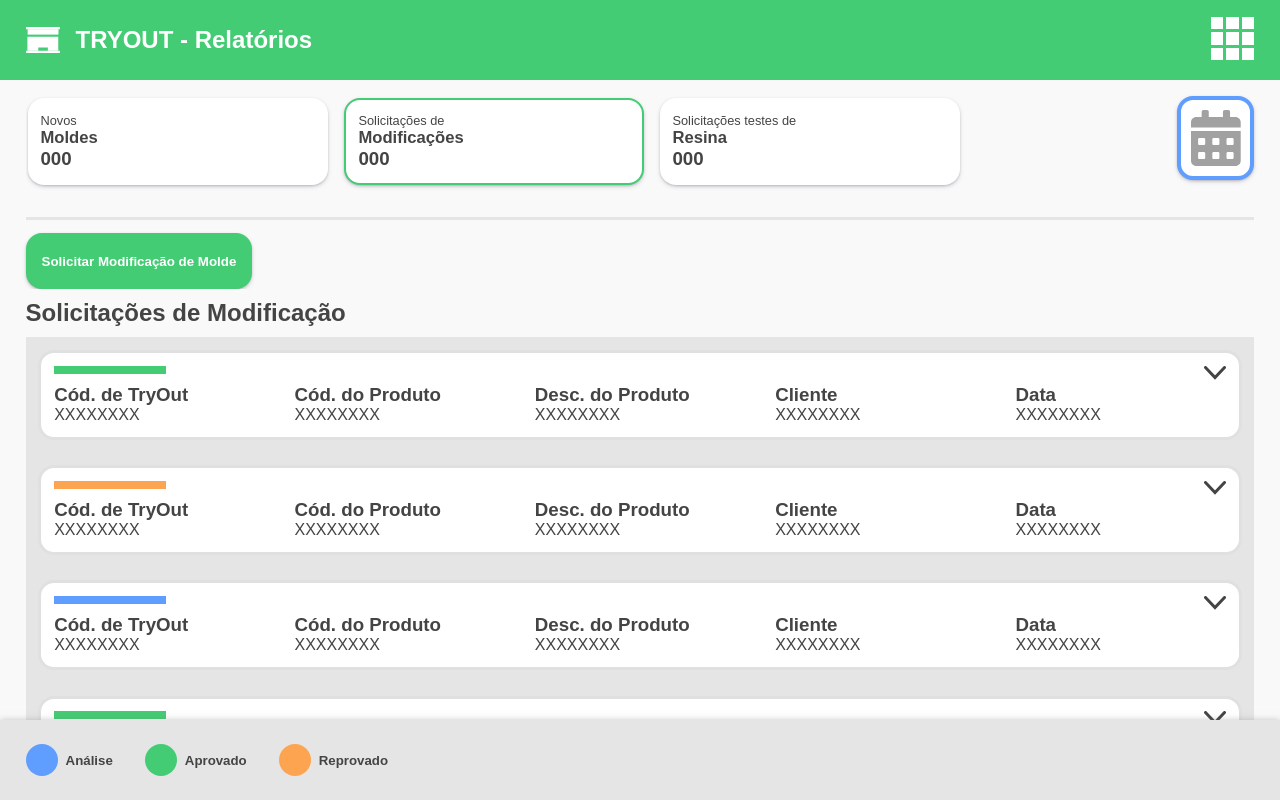
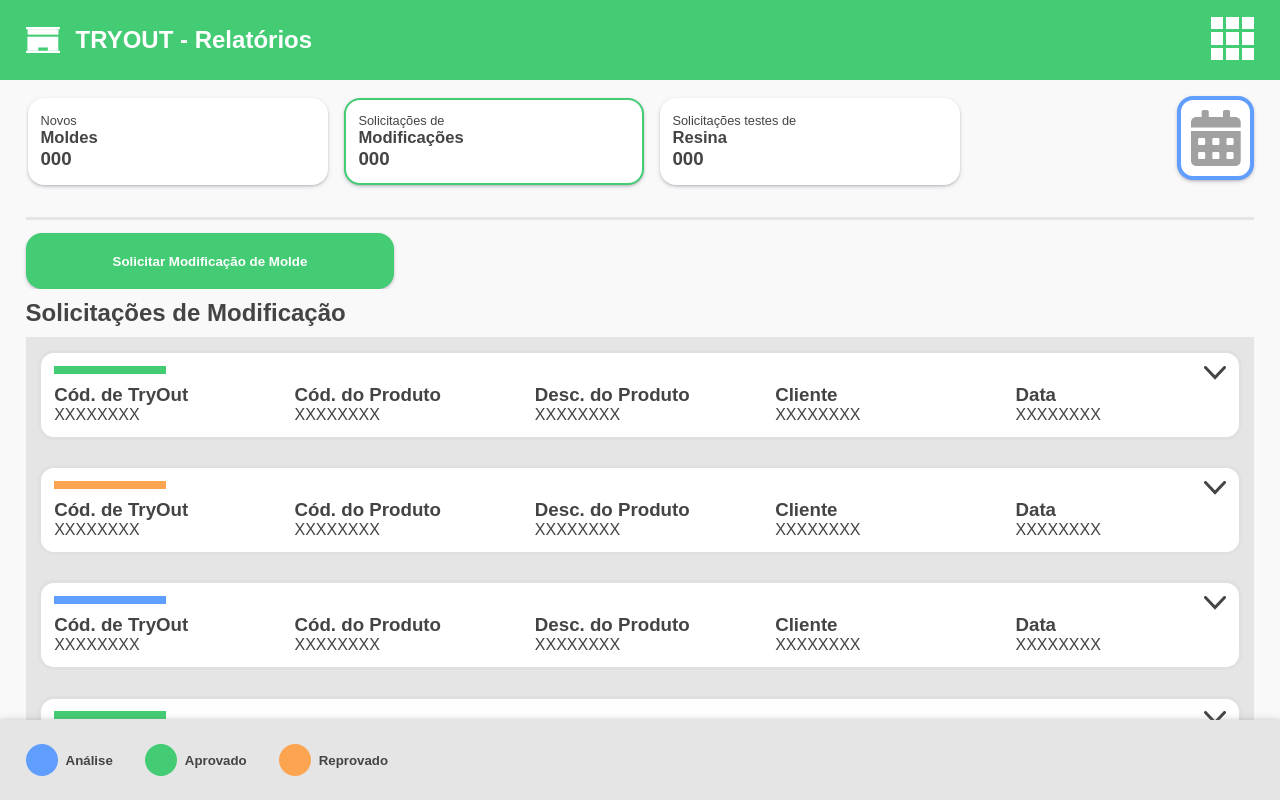
Before and after one commit to world-tutilabs/solicitacao-tryout-front-end-mfs, a Nuxt app: page /modifications in a window 1280 px wide. Shown: the top 800 px of the page. Built offline with nearby package versions, Linux system fonts and the light colour scheme; what v-calendar, v-mask would draw is missing.

Commit message:
update requestButton

```diff
--- a/components/buttons/RequestButton.vue
+++ b/components/buttons/RequestButton.vue
@@ -24,7 +24,7 @@ export default {
     justify-content: center;
     align-items: center;
     height: 3.5rem;
-    width: auto;
+    width: 100%;
     font-weight: 600;
 
     box-shadow: rgba(50, 50, 93, 0.25) 0px 2px 5px -1px,
```
